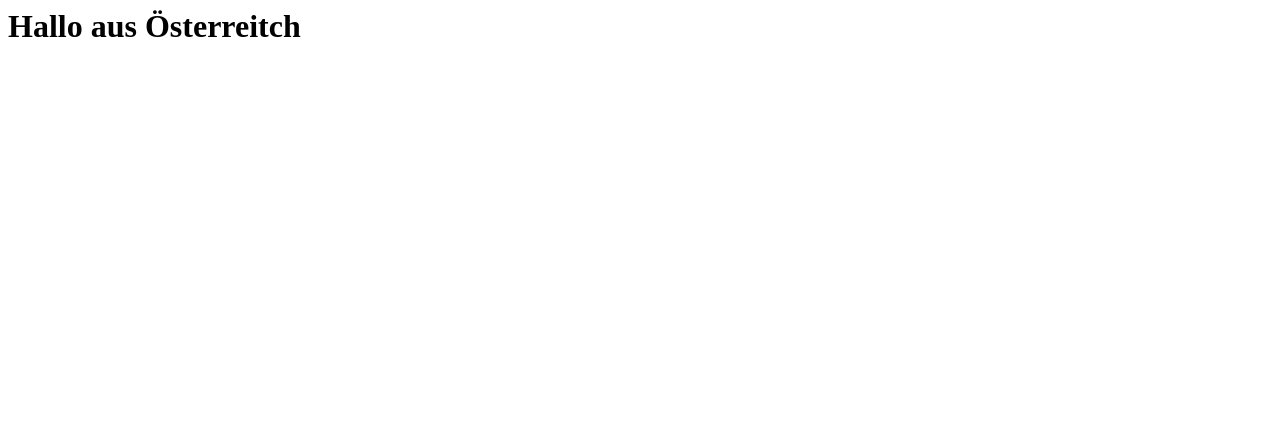
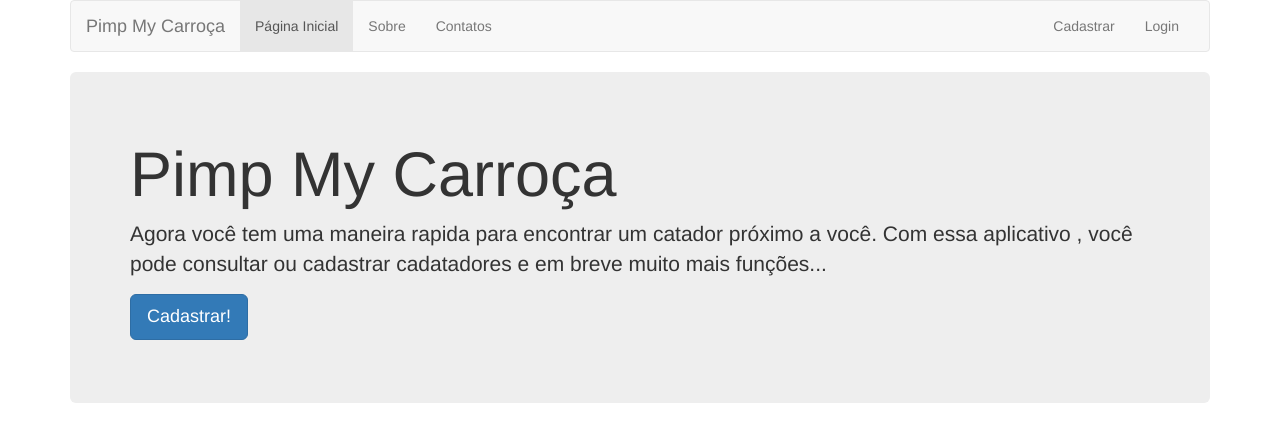
Before and after one commit to PimpAPP/pimp_my_carroca, a Django app: a page that uses pimp_my_carroca/templates/hello.html in a window 1280 px wide. Shown: the top 442 px of the page. Run offline with Django 3.2, Linux system fonts and the light colour scheme; some libraries are stand-ins or nearby versions.

Commit message:
hello.html

```diff
--- a/pimp_my_carroca/templates/hello.html
+++ b/pimp_my_carroca/templates/hello.html
@@ -1,5 +1,80 @@
-<html>
-    <body>
-        <h1> Hallo aus &Ouml;sterreitch </h1>
-    </body>
+<!DOCTYPE html>
+<html lang="en">
+  <head>
+    <meta charset="utf-8">
+    <meta http-equiv="X-UA-Compatible" content="IE=edge">
+    <meta name="viewport" content="width=device-width, initial-scale=1">
+    <meta name="description" content="">
+    <meta name="author" content="">
+
+    <title>Pimp My Carroça</title>
+
+    <!-- Bootstrap core CSS -->
+    <link href="{{STATIC_URL}}css/bootstrap.min.css" rel="stylesheet">
+
+    <!-- Custom styles for this template -->
+    <link href="navbar.css" rel="stylesheet">
+
+    <!-- Just for debugging purposes. Don't actually copy these 2 lines! -->
+    <!--[if lt IE 9]><script src="../../assets/js/ie8-responsive-file-warning.js"></script><![endif]-->
+    <script src="{{STATIC_URL}}js/ie-emulation-modes-warning.js"></script>
+
+    <!-- HTML5 shim and Respond.js for IE8 support of HTML5 elements and media queries -->
+    <!--[if lt IE 9]>
+      <script src="https://oss.maxcdn.com/html5shiv/3.7.2/html5shiv.min.js"></script>
+      <script src="https://oss.maxcdn.com/respond/1.4.2/respond.min.js"></script>
+    <![endif]-->
+  </head>
+
+  <body>
+
+    <div class="container">
+
+      <!-- Static navbar -->
+      <nav class="navbar navbar-default" role="navigation">
+        <div class="container-fluid">
+          <div class="navbar-header">
+            <button type="button" class="navbar-toggle collapsed" data-toggle="collapse" data-target="#navbar" aria-expanded="false" aria-controls="navbar">
+              <span class="sr-only">Toggle navigation</span>
+              <span class="icon-bar"></span>
+              <span class="icon-bar"></span>
+              <span class="icon-bar"></span>
+            </button>
+            <a class="navbar-brand" href="#">Pimp My Carroça</a>
+          </div>
+          <div id="navbar" class="navbar-collapse collapse">
+            <ul class="nav navbar-nav">
+              <li class="active"><a href="#">Página Inicial</a></li>
+              <li><a href="http://www.pimpmycarroca.com/">Sobre</a></li>
+              <li><a href="http://www.pimpmycarroca.com/contato/">Contatos</a></li>
+            </ul>
+            <ul class="nav navbar-nav navbar-right">
+              <li><a href="/maps/new_form">Cadastrar</a></li>
+              <li><a href="../navbar-fixed-top/">Login</a></li>
+            </ul>
+          </div><!--/.nav-collapse -->
+        </div><!--/.container-fluid -->
+      </nav>
+
+      <!-- Main component for a primary marketing message or call to action -->
+      <div class="jumbotron">
+        <h1>Pimp My Carroça</h1>
+        <p>Agora você tem uma maneira rapida para encontrar um catador próximo a você. Com essa aplicativo
+        , você pode consultar ou cadastrar cadatadores e em breve muito mais funções...</p>
+        <p>
+          <a class="btn btn-lg btn-primary" href="../../components/#navbar" role="button">Cadastrar!</a>
+        </p>
+      </div>
+
+    </div> <!-- /container -->
+
+
+    <!-- Bootstrap core JavaScript
+    ================================================== -->
+    <!-- Placed at the end of the document so the pages load faster -->
+    <script src="https://ajax.googleapis.com/ajax/libs/jquery/1.11.1/jquery.min.js"></script>
+    <script src="{{STATIC_URL}}js/bootstrap.min.js"></script>
+    <!-- IE10 viewport hack for Surface/desktop Windows 8 bug -->
+    <script src="{{STATIC_URL}}js/ie10-viewport-bug-workaround.js"></script>
+  </body>
 </html>
```
